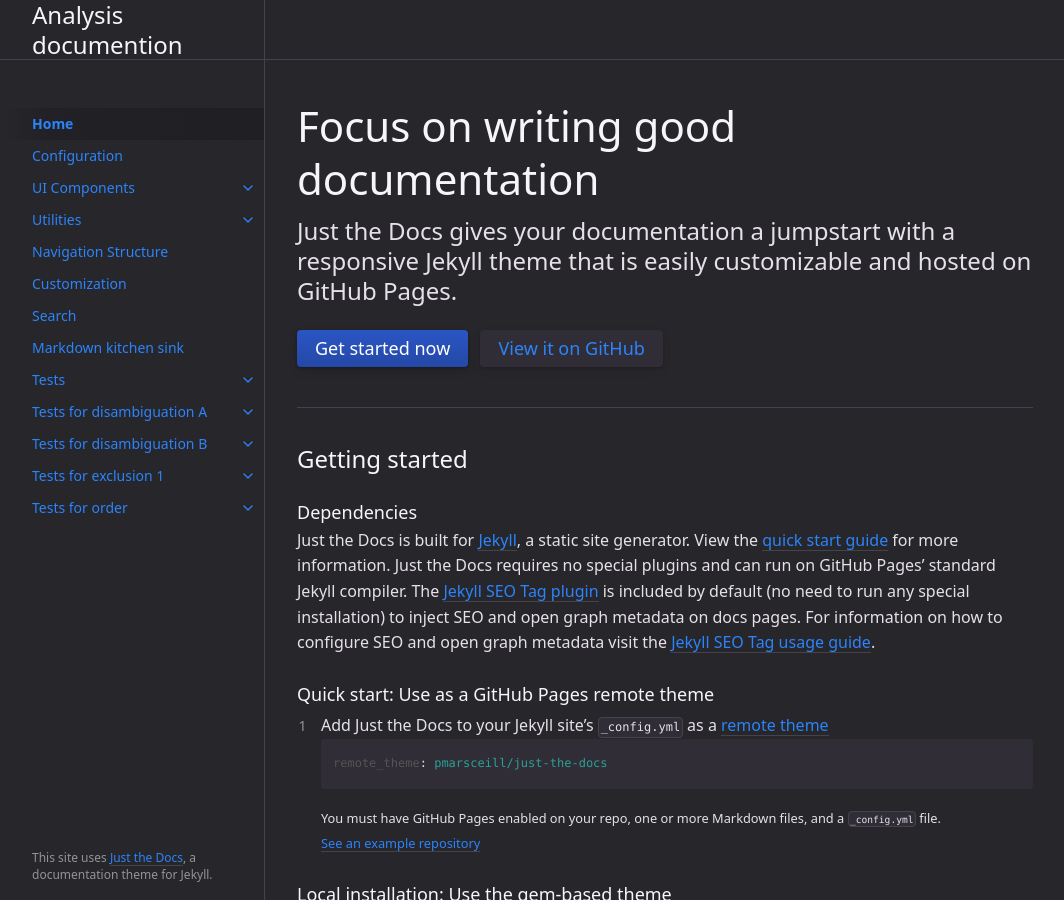
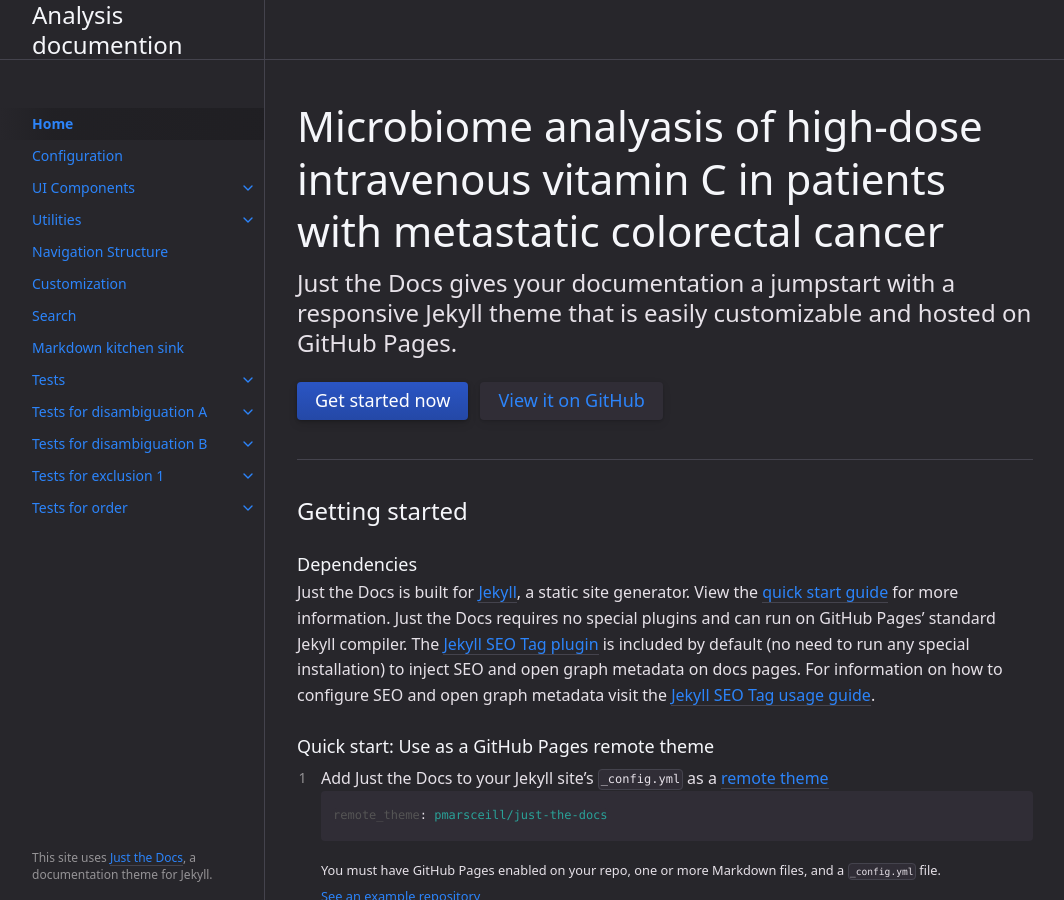
Before and after one commit to zhaoxia413/VitC_microbiome, a Jekyll site: the page built from index.md, in a window 1280 px wide and 900 px high. Shown: the whole window, without its empty margins (107-1171 px from the left). Built offline with Jekyll 4.4.1, drawn with Linux system fonts in a browser that asks for light colours.

Commit message:
correct config

```diff
--- a/index.md
+++ b/index.md
@@ -2,11 +2,11 @@
 layout: default
 title: Home
 nav_order: 1
-description: "Just the Docs is a responsive Jekyll theme with built-in search that is easily customizable and hosted on GitHub Pages."
+description: "Microbiome analyasis of high-dose intravenous vitamin C in patients with metastatic colorectal cancer"
 permalink: /
 ---
 
-# Focus on writing good documentation
+# Microbiome analyasis of high-dose intravenous vitamin C in patients with metastatic colorectal cancer
 {: .fs-9 }
 
 Just the Docs gives your documentation a jumpstart with a responsive Jekyll theme that is easily customizable and hosted on GitHub Pages.
```
Also changed, not shown: 1 other file.
